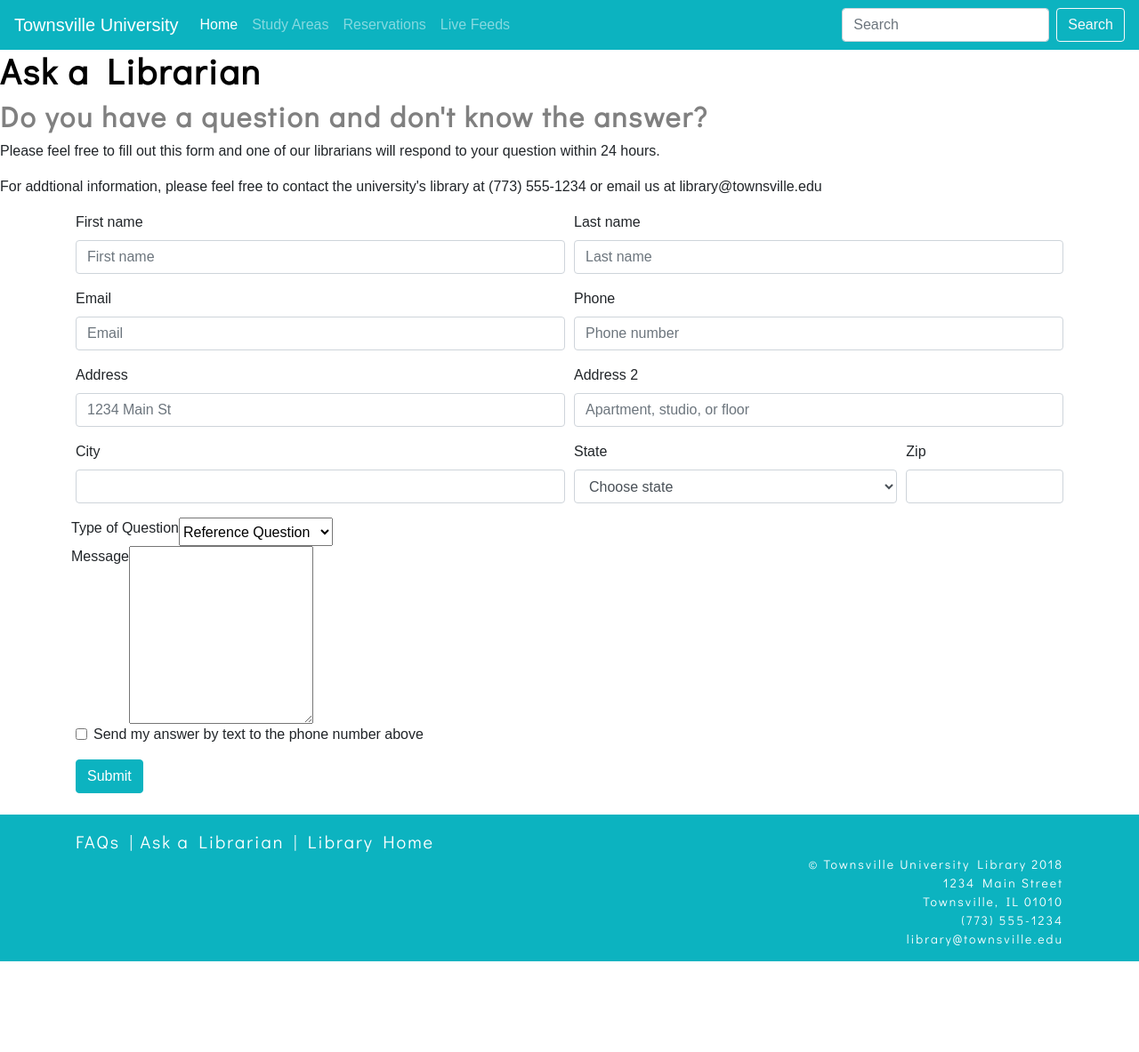
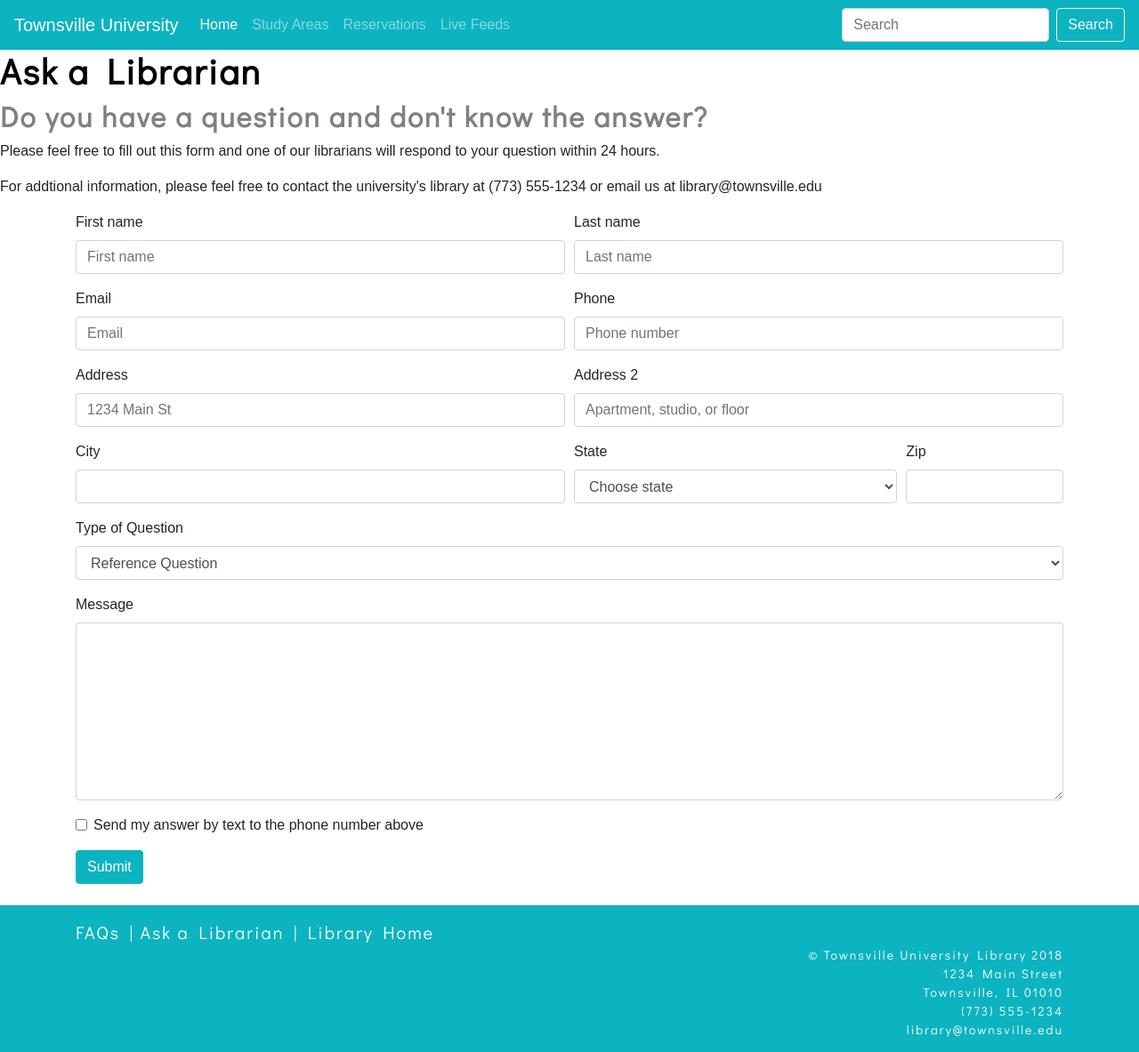
Before and after one commit to DOMLIS786/GAstudyareas, a Jekyll site: the page built from ask-librarian-form.html, in a window 1280 px wide. Shown: the whole page at 89% size. Built offline with Jekyll 4.4.1, drawn with Linux system fonts in a browser that asks for light colours; before the commit the page ends 1081 px from its top, so only the background shows below that.

Commit message:
Update ask-librarian-form.html

```diff
--- a/ask-librarian-form.html
+++ b/ask-librarian-form.html
@@ -65,18 +65,18 @@ title: Ask a Librarian
       <input type="text" class="form-control" id="inputZip">
     </div>
   </div>
-   <div class="form-row">
+   <div class="form-group">
    <label for="reference">Type of Question</label>
-    <select id="reference" name="referencequestion">
+    <select id="reference" class="form-control">
       <option value="referencequestion">Reference Question</option>
       <option value="libraryservices">Library Services</option>
       <option value="events">Events</option>
       <option value="general">Genernal Information</option>
     </select>
   </div>
-  <div class="form-row">
+  <div class="form-group">
     <label for="message">Message</label>
-    <textarea id="subject" name="subject"style="height:200px"></textarea>
+    <textarea id="subject" class="form-control" style="height:200px"></textarea>
   </div>
   <div class="form-group">
     <div class="form-check">
```
